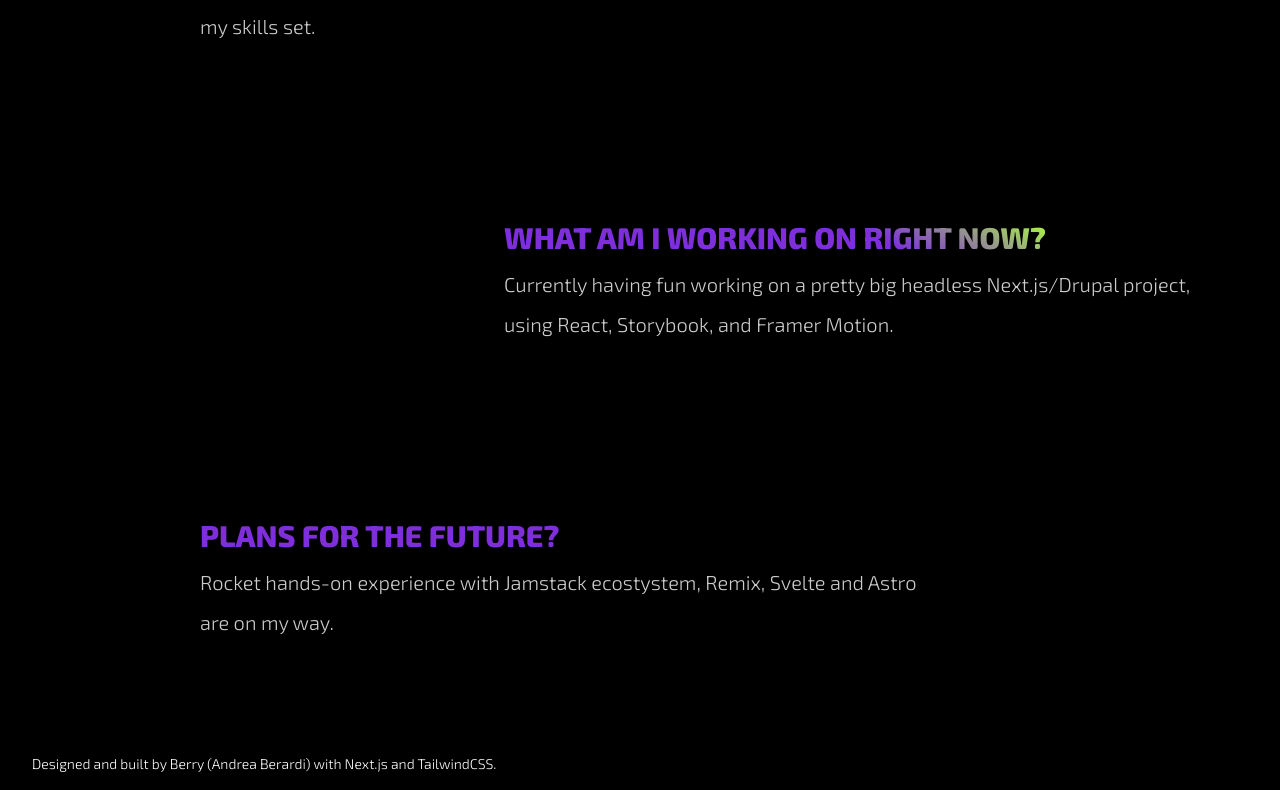
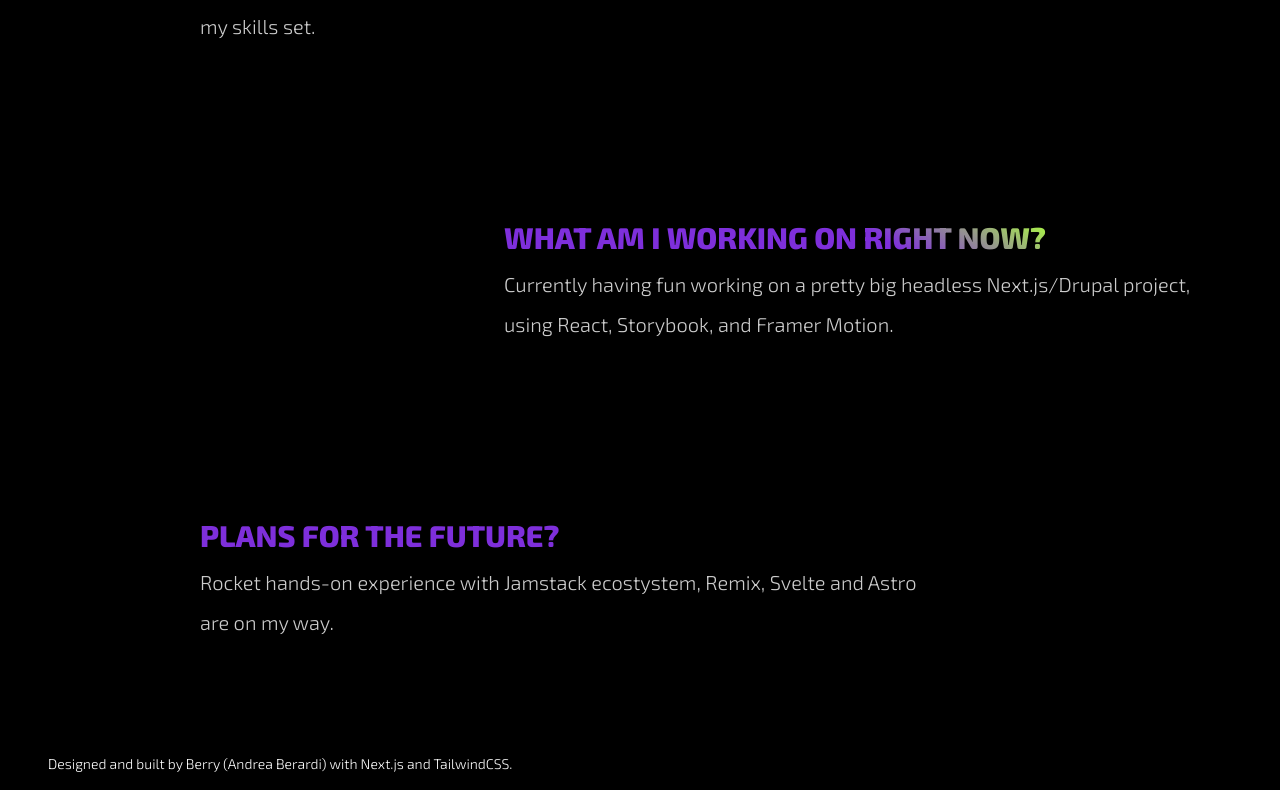
Before and after one commit to andberry/berry-website-nextjs, a Next.js app: page / in a window 1280 px wide. Shown: the part 1652-2442 px from the top of the page. Built offline with nearby package versions, Linux system fonts and the light colour scheme; a web font is replaced by a local one; what tailwindcss-debug-screens would draw is missing.

Commit message:
Footer: fixed padding for consistency with header and Container

```diff
--- a/components/layout/footer.tsx
+++ b/components/layout/footer.tsx
@@ -2,7 +2,7 @@ import classNames from 'classnames';
 
 export default function Footer() {
     return (
-        <footer className="py-4 px-8 bg-black0 text-white text-sm font-exo2">
+        <footer className="py-4 px-5 md:px-12 bg-black0 text-white text-sm font-exo2">
             Designed and built by Berry (Andrea Berardi) with Next.js and
             TailwindCSS.
         </footer>
```
